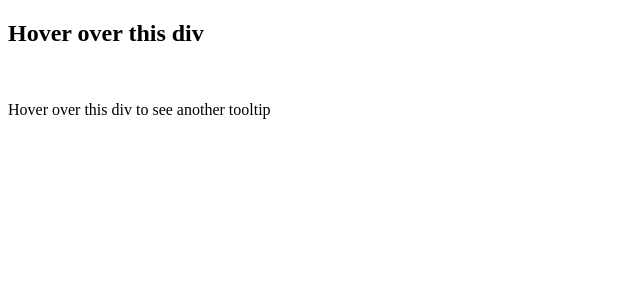
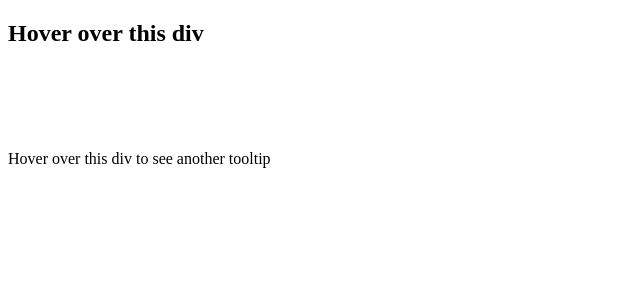
Before and after one commit to acciojob/react-composition-3-Aravindhan-Rajendran, a React app: page / in a window 1280 px wide. Shown: the top 300 px of the page, without its empty margins (0-640 px from the left). Built offline with nearby package versions, Linux system fonts and the light colour scheme.

Commit message:
Update Tooltip.js

```diff
--- a/src/components/Tooltip.js
+++ b/src/components/Tooltip.js
@@ -1,17 +1,14 @@
 import React, { useState } from 'react';
 
-const Tooltip = ({ text, children, tooltipId }) => {
+const Tooltip = ({ text, children }) => {
   const [isVisible, setIsVisible] = useState(false);
 
   return (
-    <div
-      id={tooltipId}
-      className="tooltip"
-      onMouseEnter={() => setIsVisible(true)}
-      onMouseLeave={() => setIsVisible(false)}
-    >
-      {children}
-      {isVisible && <div className="tooltiptext">{text}</div>}
+    <div>
+      <h2 className="tooltip" onMouseEnter={() => setIsVisible(true)} onMouseLeave={() => setIsVisible(false)}>
+        {children}
+        {isVisible && <div>{text}</div>}
+      </h2>
     </div>
   );
 };
```
